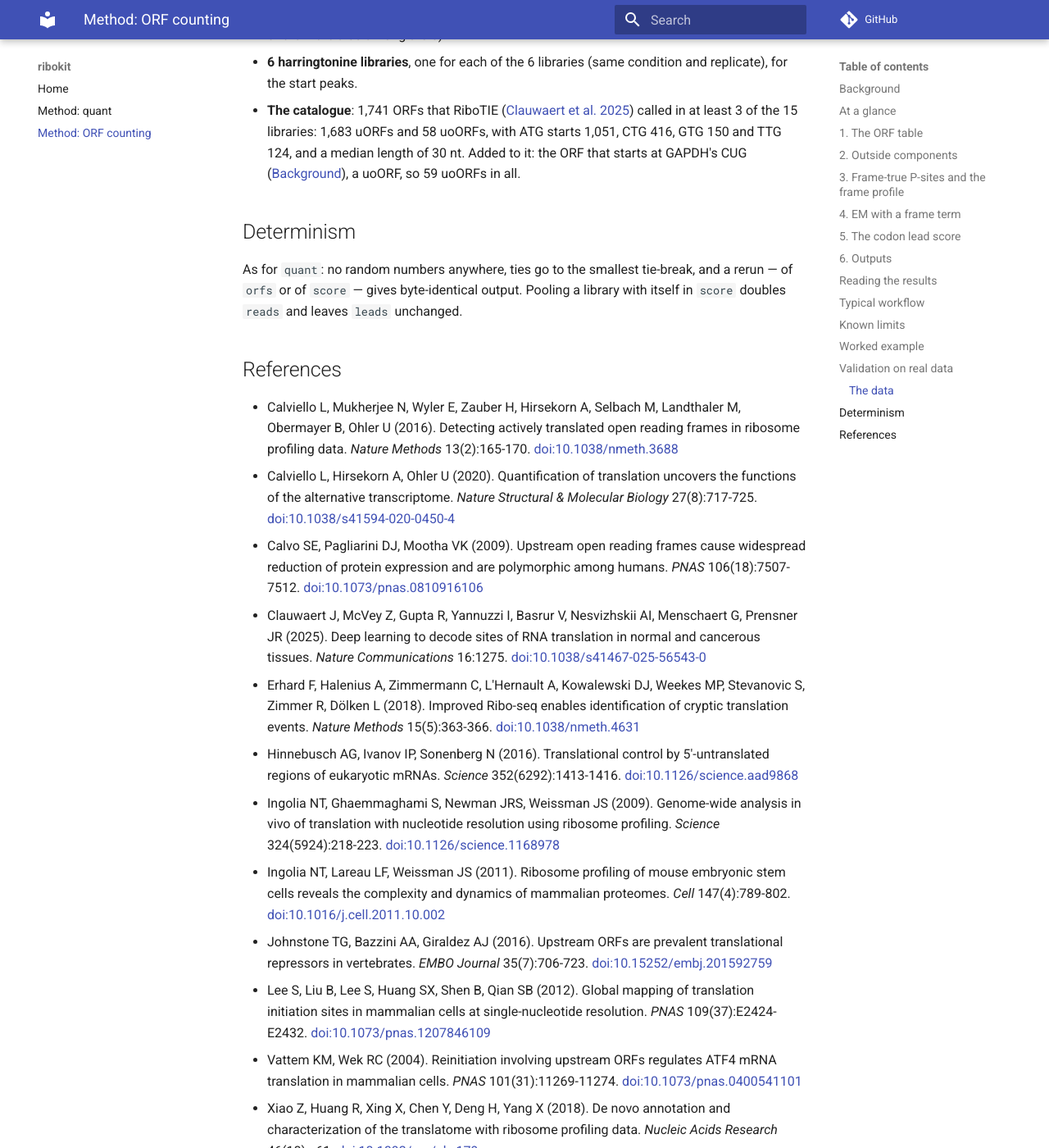
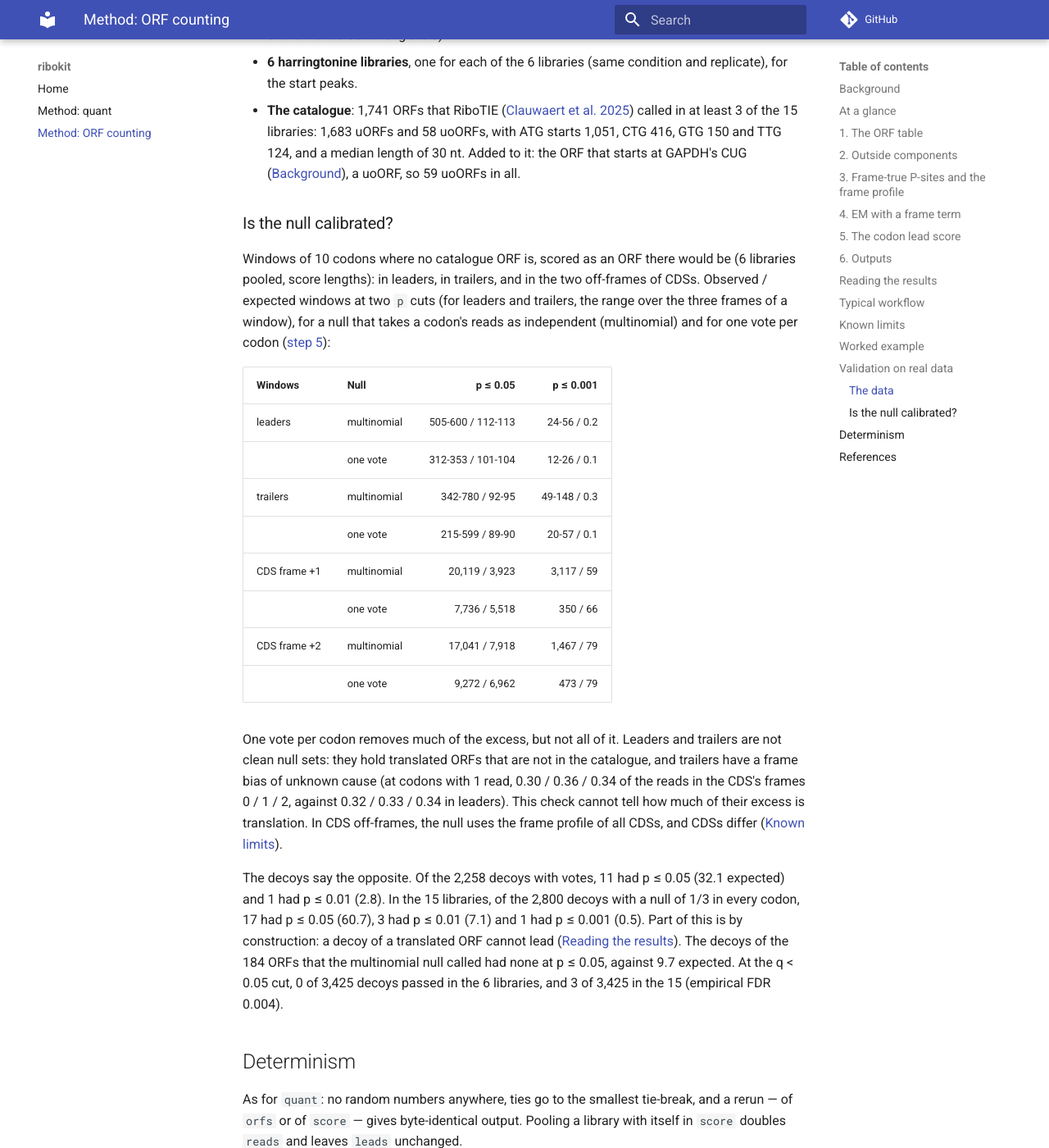
Before and after one commit to katarinagresova/ribokit, an MkDocs documentation site: the page built from docs/orfs.md, in a window 1280 px wide and 1400 px high, scrolled down 16045 px. Shown: the whole window at 82% size. Built offline with MkDocs 1.6.1 and Material for MkDocs 9.7.7, drawn with Linux system fonts in a browser that asks for light colours; comment, search, counter and statistics services are not loaded.

Commit message:
docs: add the null calibration on real data

```diff
--- a/docs/orfs.md
+++ b/docs/orfs.md
@@ -624,6 +624,44 @@ are not shipped with ribokit; the numbers come from its validation runs.
   median length of 30 nt. Added to it: the ORF that starts at GAPDH's CUG
   ([Background](#background)), a uoORF, so 59 uoORFs in all.
 
+### Is the null calibrated?
+
+Windows of 10 codons where no catalogue ORF is, scored as an ORF there would
+be (6 libraries pooled, score lengths): in leaders, in trailers, and in the
+two off-frames of CDSs. Observed / expected windows at two `p` cuts (for
+leaders and trailers, the range over the three frames of a window), for
+a null that takes a codon's reads as independent (multinomial) and for one
+vote per codon ([step 5](#5-the-codon-lead-score)):
+
+| Windows | Null | p ≤ 0.05 | p ≤ 0.001 |
+|---|---|---:|---:|
+| leaders | multinomial | 505-600 / 112-113 | 24-56 / 0.2 |
+| | one vote | 312-353 / 101-104 | 12-26 / 0.1 |
+| trailers | multinomial | 342-780 / 92-95 | 49-148 / 0.3 |
+| | one vote | 215-599 / 89-90 | 20-57 / 0.1 |
+| CDS frame +1 | multinomial | 20,119 / 3,923 | 3,117 / 59 |
+| | one vote | 7,736 / 5,518 | 350 / 66 |
+| CDS frame +2 | multinomial | 17,041 / 7,918 | 1,467 / 79 |
+| | one vote | 9,272 / 6,962 | 473 / 79 |
+
+One vote per codon removes much of the excess, but not all of it. Leaders
+and trailers are not clean null sets: they hold translated ORFs that are not
+in the catalogue, and trailers have a frame bias of unknown cause (at codons
+with 1 read, 0.30 / 0.36 / 0.34 of the reads in the CDS's frames 0 / 1 / 2,
+against 0.32 / 0.33 / 0.34 in leaders). This check cannot tell how much of
+their excess is translation. In CDS off-frames, the null uses the frame
+profile of all CDSs, and CDSs differ ([Known limits](#known-limits)).
+
+The decoys say the opposite. Of the 2,258 decoys with votes, 11 had
+p ≤ 0.05 (32.1 expected) and 1 had p ≤ 0.01 (2.8). In the 15 libraries, of
+the 2,800 decoys with a null of 1/3 in every codon, 17 had p ≤ 0.05 (60.7),
+3 had p ≤ 0.01 (7.1) and 1 had p ≤ 0.001 (0.5). Part of this is by
+construction: a decoy of a translated ORF cannot lead
+([Reading the results](#reading-the-results)). The decoys of the 184 ORFs
+that the multinomial null called had none at p ≤ 0.05, against 9.7
+expected. At the q < 0.05 cut, 0 of 3,425 decoys passed in the 6 libraries,
+and 3 of 3,425 in the 15 (empirical FDR 0.004).
+
 ## Determinism
 
 As for `quant`: no random numbers anywhere, ties go to the smallest tie-break,
```
